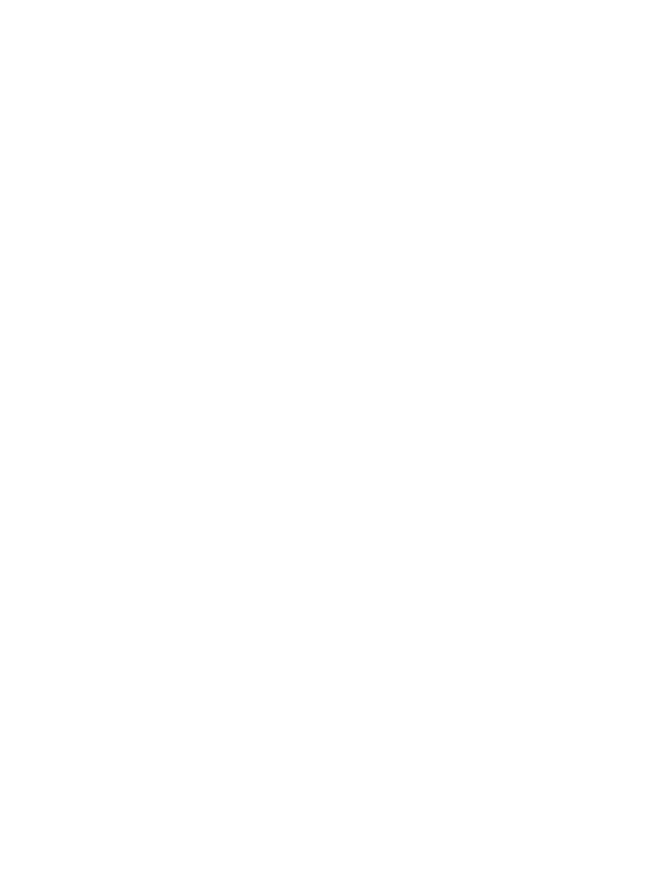
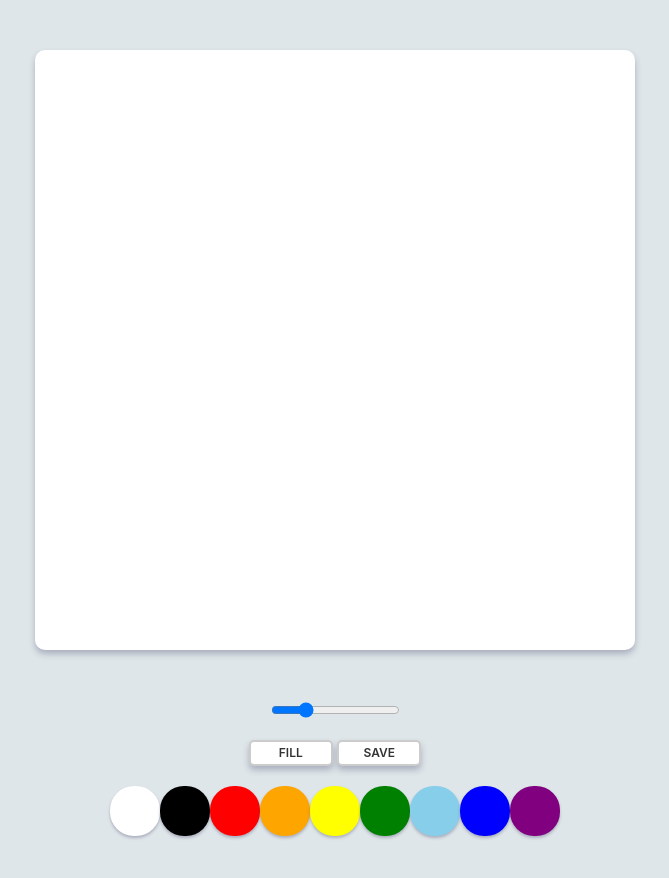
Before and after one commit to mintlib66/painting-board, a plain HTML site: page index.html in a window 1280 px wide. Shown: the whole page, without its empty margins (305-974 px from the left). Before the commit the page ends 800 px from the top, so only its background shows below. Drawn offline with Linux system fonts and the light colour scheme.

Commit message:
painting & color change function

```diff
--- a/app.js
+++ b/app.js
@@ -0,0 +1,90 @@
+const canvas = document.querySelector("canvas");
+const ctx = canvas.getContext("2d");
+const colors = document.getElementsByClassName("jsColors");
+const range = document.getElementById("brushSizeRange");
+const modeBtn = document.getElementById("jsMode");
+
+const INITIAL_COLOR = "black";
+const CANVAS_SIZE = 600;
+
+//실제 픽셀배율 설정
+canvas.width = CANVAS_SIZE;
+canvas.height = CANVAS_SIZE;
+
+//디폴트 값
+ctx.strokeStyle = INITIAL_COLOR;
+ctx.fillStyle = INITIAL_COLOR;
+ctx.lineWidth = "2.5";
+
+//변하는 변수
+let painting = false;
+let filling = false;
+
+function stopPainting(){
+    painting = false;
+}
+
+function startPainting(){
+    painting = true;
+}
+
+function onMouseMove(event){
+    const x = event.offsetX;
+    const y = event.offsetY;
+    if(!painting){
+        ctx.beginPath();
+        ctx.moveTo(x, y);
+    }else{
+        ctx.lineTo(x, y);
+        ctx.stroke();
+    }
+
+}
+
+function changeColor(event){
+    const color = event.target.style.backgroundColor;
+    ctx.strokeStyle = color;
+    ctx.fillStyle = color;
+}
+
+function handleRangeChange(event){
+    const strokeSize = event.target.value;
+    ctx.lineWidth = strokeSize;
+
+}
+
+function handleModeClick(event){
+    if(filling === true){
+        filling = false;
+        modeBtn.innerText = "Fill";
+    } else {
+        filling = true;
+        modeBtn.innerText = "Paint";
+    }
+}
+
+function handleCanvasClick(){
+    if(filling === true){
+        ctx.fillRect(0, 0, CANVAS_SIZE, CANVAS_SIZE);
+    }
+}
+
+if(canvas){
+    canvas.addEventListener("mousemove", onMouseMove);
+    canvas.addEventListener("mousedown", startPainting);
+    canvas.addEventListener("mouseup", stopPainting);
+    canvas.addEventListener("mouseleave", stopPainting);
+    canvas.addEventListener("click", handleCanvasClick);
+};
+
+if(colors){
+    Array.from(colors).forEach(color => color.addEventListener("click", changeColor));
+};
+
+if(range){
+    range.addEventListener("input", handleRangeChange);
+};
+
+if(modeBtn){
+    modeBtn.addEventListener("click", handleModeClick);
+};
--- a/index.html
+++ b/index.html
@@ -7,6 +7,27 @@
     <title>painting board</title>
 </head>
 <body>
+    <canvas id="jsCanvas" class="canvas"></canvas>
+    <div class="controls">
+        <div class="controls_range">
+            <input type="range" id="brushSizeRange" min="0.1" max="10.0" value="2.5" step="0.1" />
+        </div>
+        <div class="controls_btns">
+            <button id="jsMode">Fill</button>
+            <button id="jsSave">Save</button>
+        </div>
+        <div class="controls_colors" id="jsColors">
+            <div class="controls_color jsColors" style="background-color: white;"></div>
+            <div class="controls_color jsColors" style="background-color: black;"></div>
+            <div class="controls_color jsColors" style="background-color: red;"></div>
+            <div class="controls_color jsColors" style="background-color: orange;"></div>
+            <div class="controls_color jsColors" style="background-color: yellow;"></div>
+            <div class="controls_color jsColors" style="background-color: green;"></div>
+            <div class="controls_color jsColors" style="background-color: skyblue;"></div>
+            <div class="controls_color jsColors" style="background-color: blue;"></div>
+            <div class="controls_color jsColors" style="background-color: purple;"></div>
+        </div>
+    </div>
     <script src="app.js"></script>
 </body>
 </html>
--- /dev/null
+++ b/reset.css
@@ -0,0 +1,43 @@
+html, body, div, span, applet, object, iframe,
+h1, h2, h3, h4, h5, h6, p, blockquote, pre,
+a, abbr, acronym, address, big, cite, code,
+del, dfn, em, img, ins, kbd, q, s, samp,
+small, strike, strong, sub, sup, tt, var,
+b, u, i, center,
+dl, dt, dd, ol, ul, li,
+fieldset, form, label, legend,
+table, caption, tbody, tfoot, thead, tr, th, td,
+article, aside, canvas, details, embed,
+figure, figcaption, footer, header, hgroup,
+menu, nav, output, ruby, section, summary,
+time, mark, audio, video {
+	margin: 0;
+	padding: 0;
+	border: 0;
+	font-size: 100%;
+	font: inherit;
+	vertical-align: baseline;
+}
+/* HTML5 display-role reset for older browsers */
+article, aside, details, figcaption, figure,
+footer, header, hgroup, menu, nav, section {
+	display: block;
+}
+body {
+	line-height: 1;
+}
+ol, ul {
+	list-style: none;
+}
+blockquote, q {
+	quotes: none;
+}
+blockquote:before, blockquote:after,
+q:before, q:after {
+	content: '';
+	content: none;
+}
+table {
+	border-collapse: collapse;
+	border-spacing: 0;
+}
--- a/styles.css
+++ b/styles.css
@@ -0,0 +1,59 @@
+@import "reset.css";
+body{
+    background-color: #dfe6e9;
+    font-family: -apple-system, BlinkMacSystemFont, 'Segoe UI', Roboto, Oxygen, Ubuntu, Cantarell, 'Open Sans', 'Helvetica Neue', sans-serif;
+    display: flex;
+    flex-direction: column;
+    align-items: center;
+    padding: 50px;
+}
+
+.canvas{
+    width: 600px;
+    height: 600px;
+    background-color: white;
+    border-radius: 10px;
+    box-shadow: 0 4px 6px rgba(50,50,93, 0.3);
+}
+
+.controls{
+    margin-top: 50px;
+    display: flex;
+    flex-direction: column;
+    align-items: center;
+}
+
+.controls .controls_range{
+    margin-bottom: 20px;
+}
+
+.controls .controls_btns{
+    margin-bottom: 20px;
+}
+
+.controls_btns button{
+    all:unset;
+    cursor: pointer;
+    background-color: white;
+    padding: 5px 0px;
+    width: 80px;
+    text-align: center;
+    border-radius: 5px;
+    box-shadow: 0 4px 6px rgba(50,50,93, 0.3);
+    border: 2px solid rgba(0,0,0,0.2);
+    color: rgba(0,0,0,0.8);
+    text-transform: uppercase;
+    font-weight: 600;
+    font-size: 12px;
+}
+
+.controls_colors{
+    display: flex;
+}
+
+.controls_colors .controls_color{
+    width: 50px;
+    height: 50px;
+    border-radius: 24px;
+    box-shadow: 0 2px 3px rgba(50,50,93, 0.3);
+}
```
